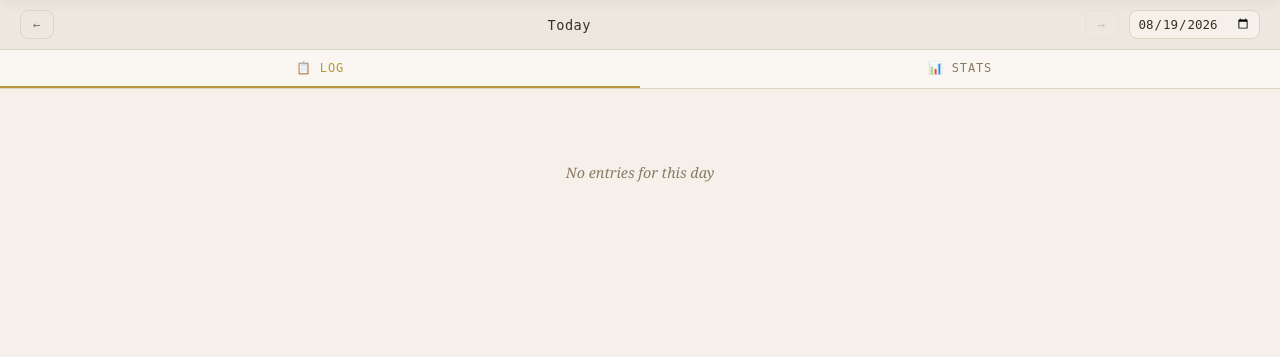
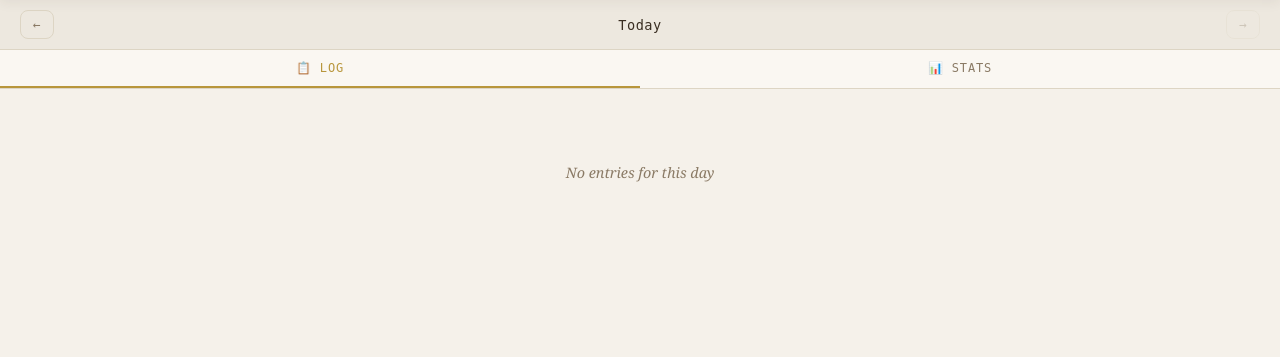
Before and after one commit to kelvan/infabula, a FastAPI app: page / in a window 1280 px wide. Shown: the part 63-420 px from the top of the page. Run offline with FastAPI, Linux system fonts and the light colour scheme; data that the repository does not hold is empty.

Commit message:
open date picker from the day label instead of a separate input
The visible date input next to the arrows duplicated the day label
already showing the date.

Co-Authored-By: Claude Sonnet 5 <noreply@anthropic.com>

```diff
--- a/static/app.js
+++ b/static/app.js
@@ -178,6 +178,11 @@ function jumpToDate(val) {
   currentDate = val;
   updateDayNav();
   loadLog();
+}
+function openDatePicker() {
+  const el = document.getElementById('date-picker');
+  if (el.showPicker) el.showPicker();
+  else el.focus();
 }
 
 // ── Tab switching ──
--- a/static/style.css
+++ b/static/style.css
@@ -47,6 +47,7 @@ header .logo-svg { height: 38px; width: auto; }
 
 /* ── Day nav ── */
 .day-nav {
+  position: relative;
   background: var(--surface2);
   border-bottom: 1.5px solid var(--border);
   padding: 10px 20px;
@@ -74,16 +75,18 @@ header .logo-svg { height: 38px; width: auto; }
   font-size: 0.85rem;
   color: var(--ink);
   letter-spacing: 0.04em;
+  cursor: pointer;
 }
-.day-nav input[type=date] {
-  background: var(--bg);
-  border: 1.5px solid var(--border);
-  border-radius: 8px;
-  padding: 5px 8px;
-  font-family: ui-monospace, 'Cascadia Code', 'Source Code Pro', monospace;
-  font-size: 0.78rem;
-  color: var(--ink);
-  cursor: pointer;
+.date-picker-hidden {
+  position: absolute;
+  left: 50%;
+  top: 100%;
+  width: 0;
+  height: 0;
+  padding: 0;
+  border: 0;
+  opacity: 0;
+  pointer-events: none;
 }
 
 /* ── Tab bar ── */
--- a/templates/index.html
+++ b/templates/index.html
@@ -15,9 +15,9 @@
 
 <div class="day-nav">
   <button id="btn-prev" onclick="changeDay(-1)">←</button>
-  <div class="day-label" id="day-label"></div>
+  <div class="day-label" id="day-label" onclick="openDatePicker()"></div>
   <button id="btn-next" onclick="changeDay(1)">→</button>
-  <input type="date" id="date-picker" onchange="jumpToDate(this.value)">
+  <input type="date" id="date-picker" class="date-picker-hidden" onchange="jumpToDate(this.value)">
 </div>
 
 <div class="tab-bar">
```
